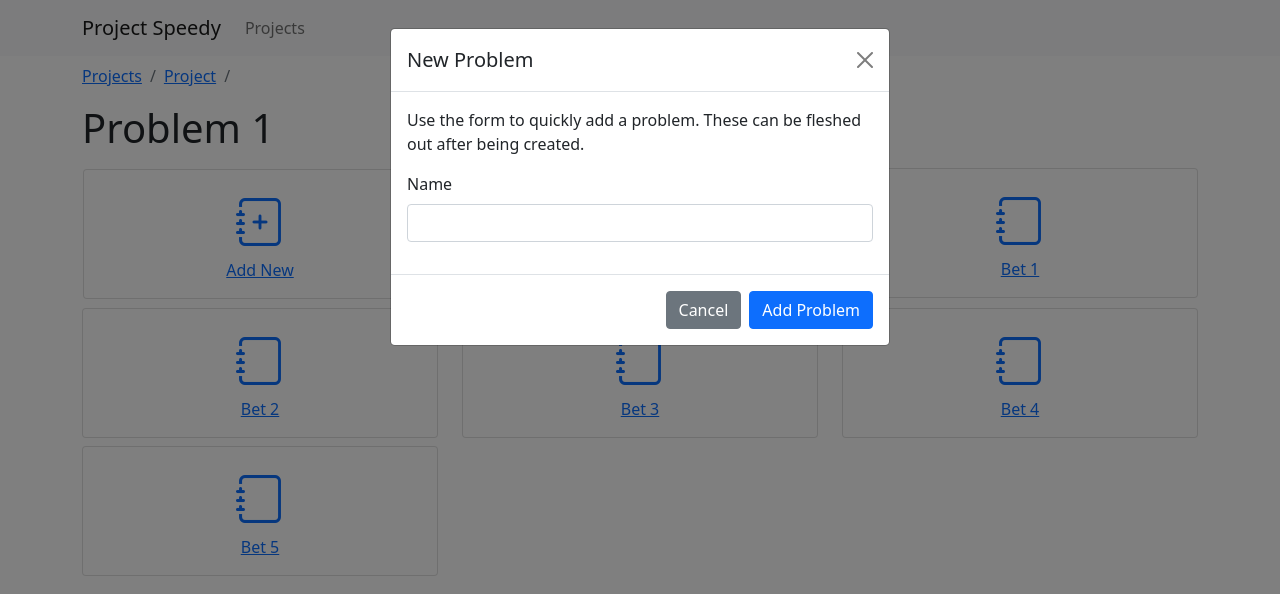
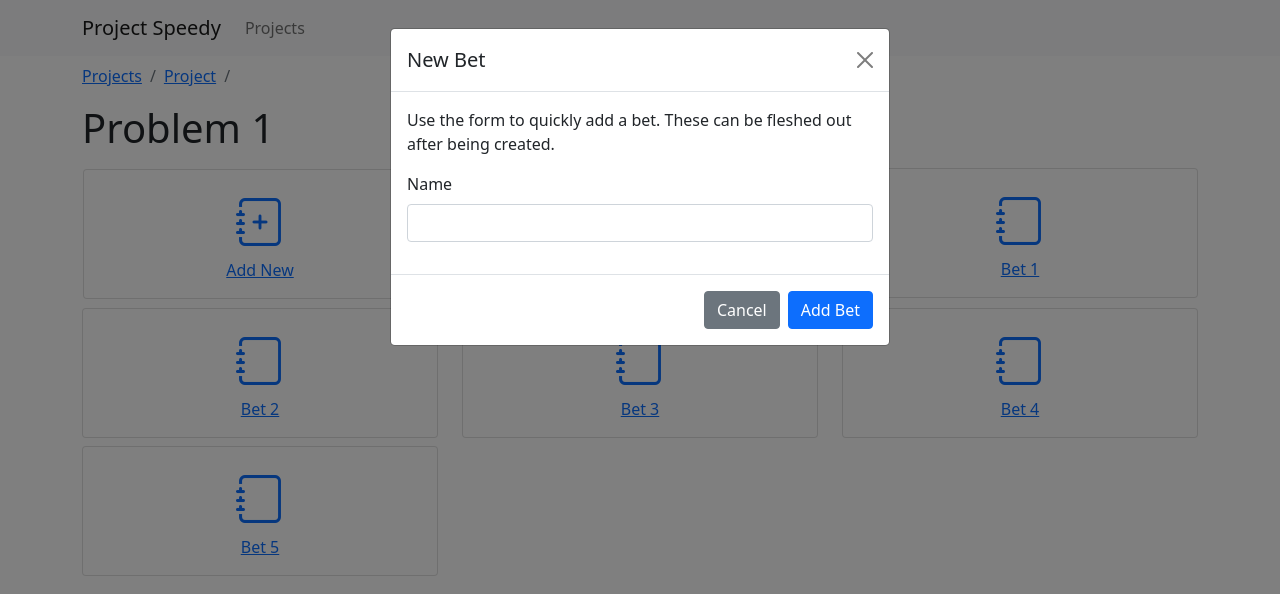
Before and after one commit to tmatt95/ProjectSpeedy, a React (Create React App) app in the folder Src/ClientApp/: page /project/1/1 in a window 1280 px wide. Both pictures are taken after a click on the button "Add New". Shown: the top 594 px of the page. Built offline with nearby package versions, Linux system fonts and the light colour scheme.

Commit message:
Removing duplication

```diff
--- a/Src/ClientApp/src/Pages/Problem.js
+++ b/Src/ClientApp/src/Pages/Problem.js
@@ -66,11 +66,11 @@ export function Problem({ setBreadCrumbs, breadCrumbs, globalMessage }) {
                 <div className="modal-dialog">
                     <div className="modal-content">
                         <div className="modal-header">
-                            <h5 className="modal-title" id="newProjectModalLabel">New Problem</h5>
+                            <h5 className="modal-title" id="newProjectModalLabel">New Bet</h5>
                             <button type="button" className="btn-close" data-bs-dismiss="modal" aria-label="Close"></button>
                         </div>
                         <div className="modal-body">
-                            <p>Use the form to quickly add a problem. These can be fleshed out after being created.</p>
+                            <p>Use the form to quickly add a bet. These can be fleshed out after being created.</p>
                             <div className="mb-3">
                                 <label htmlFor="exampleInputEmail1" className="form-label">Name</label>
                                 <input type="text" className="form-control" value={newBetName} onChange={(event) => setNewBetName(event.target.value)} id="exampleInputEmail1" aria-describedby="nameHelp" />
@@ -78,7 +78,7 @@ export function Problem({ setBreadCrumbs, breadCrumbs, globalMessage }) {
                         </div>
                         <div className="modal-footer">
                             <button type="button" className="btn btn-secondary" data-bs-dismiss="modal">Cancel</button>
-                            <button type="submit" className="btn btn-primary">Add Problem</button>
+                            <button type="submit" className="btn btn-primary">Add Bet</button>
                         </div>
                     </div>
                 </div>
```
